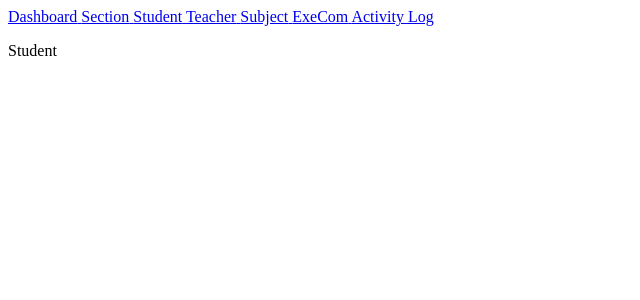
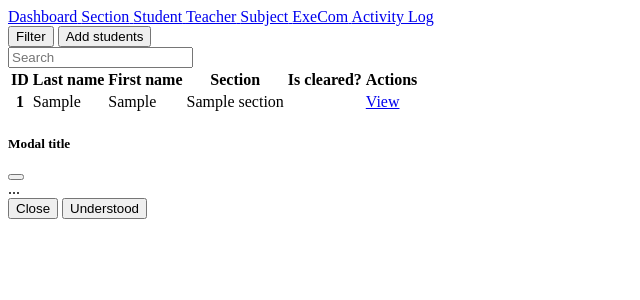
Before and after one commit to eSmooothie/IDS-TER, a CodeIgniter 4 app: the page made by app/Views/admin/pages/student.php in a window 1280 px wide. Shown: the top 300 px of the page, without its empty margins (0-640 px from the left). Run offline with PHP 8.4 and a stand-in for CodeIgniter, Linux system fonts and the light colour scheme; the template is opened without the code that fills it: most values are stand-ins (such as "Sample title", 1, 10 or a date in 2020); some libraries are stand-ins or nearby versions.

Commit message:
set up student page

```diff
--- a/app/Views/admin/pages/student.php
+++ b/app/Views/admin/pages/student.php
@@ -37,9 +37,85 @@
     </a>
   </div>
   <!-- content -->
+  <div class="col-2" id="filterContainer" style="display:none;">
+    <div class="border rounded p-3 bg-light bg-gradient ">
+      <p>Filter</p>
+      <form class="">
+        <div class="border p-2 rounded mb-3">
+          <p>Section</p>
+        </div>
+        <div class="border p-2 rounded">
+          <p>Order by</p>
+        </div>
+      </form>
+    </div>
+  </div>
   <div class="col ps-3">
-    <p>Student</p>
+    <div class="border rounded p-3 bg-light bg-gradient d-flex align-items-center justify-content-between mb-2">
+      <div class="">
+        <button type="button" name="button" class="btn btn-primary" id="filterBtn">
+          <i id="filterIcon" class="fas fa-chevron-right"></i> Filter</button>
+        <button type="button" name="button" class="btn btn-primary" data-bs-toggle="modal" data-bs-target="#addStudentModal">
+          <i class="fas fa-plus"></i> Add students</button>
+      </div>
+      <div class="">
+        <input type="text" name="" value="" class="form-control searchStudent" placeholder="Search">
+      </div>
+    </div>
+    <!-- table -->
+    <div class="border rounded p-3 bg-light bg-gradient">
+      <table class="table table-striped table-hover">
+        <thead>
+          <tr>
+            <th scope="col">ID</th>
+            <th scope="col">Last name</th>
+            <th scope="col">First name</th>
+            <th scope="col">Section</th>
+            <th scope="col" class="col-1">Is cleared?</th>
+            <th scope="col">Actions</th>
+          </tr>
+        </thead>
+        <tbody>
+          <?php
+            foreach ($students as $key => $value) {
+              $id = $value['ID'];
+              $fn = $value['FN'];
+              $ln = $value['LN'];
+              $section = $value['section'];
+              $status = $value['status'];
+              ?>
+              <tr>
+                <th scope="row"><?php echo "$id"; ?></th>
+                <td><?php echo "$ln"; ?></td>
+                <td><?php echo "$fn"; ?></td>
+                <td><?php echo ($section)?"$section":"NO SECTION"; ?></td>
+                <td class="<?php echo ($status)? "bg-success":"bg-secondary"; ?>"></td>
+                <td class="text-center"><a href="<?php echo "$baseUrl"; ?>/admin/student/view/<?php echo "$id"; ?>">View</a></td>
+              </tr>
+              <?php
+            }
+           ?>
+        </tbody>
+      </table>
+    </div>
   </div>
 </div>
-
-<script src="<?php echo "$baseUrl/assets/js/adminSection.js"; ?>" charset="utf-8"></script>
+<!-- Modal -->
+<div class="modal fade" id="addStudentModal" data-bs-backdrop="static" data-bs-keyboard="false" tabindex="-1" aria-labelledby="staticBackdropLabel" aria-hidden="true">
+  <div class="modal-dialog">
+    <div class="modal-content">
+      <div class="modal-header">
+        <h5 class="modal-title" id="staticBackdropLabel">Modal title</h5>
+        <button type="button" class="btn-close" data-bs-dismiss="modal" aria-label="Close"></button>
+      </div>
+      <div class="modal-body">
+        ...
+      </div>
+      <div class="modal-footer">
+        <button type="button" class="btn btn-secondary" data-bs-dismiss="modal">Close</button>
+        <button type="button" class="btn btn-primary">Understood</button>
+      </div>
+    </div>
+  </div>
+</div>
+<script src="<?php echo "$baseUrl/assets/js/adminStudent.js"; ?>" charset="utf-8"></script>
```
Also changed, not shown: app/Controllers/Student.php (+30 -0 lines), public_html/assets/js/adminStudent.js (added, +40 -0 lines).
